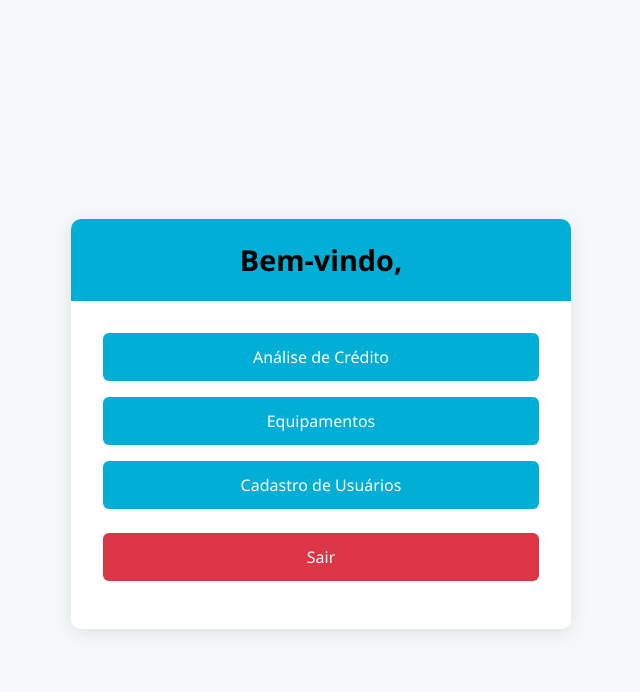
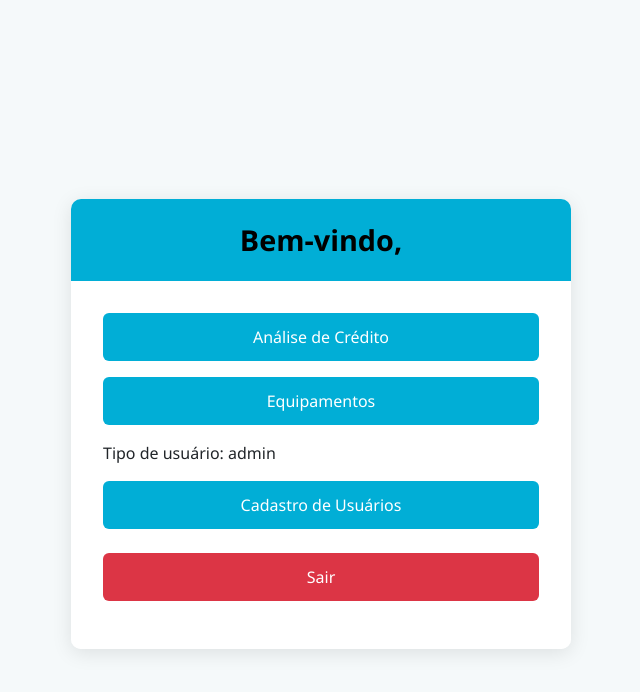
Before and after one commit to CarlosCassiano/ProjetoFinanceiro, a Flask app: page /inicial.html in a window 1280 px wide. Shown: the top 692 px of the page, without its empty margins (319-959 px from the left). Run offline with Flask 3, Linux system fonts and the light colour scheme; the visitor is signed in with stand-in values (Sample User, id 1).

Commit message:
Ajustado permissão de admin para criar usuarios, agora funcionando, deixado print do tipo de usuario na tela para futuros testes, proximo ajustar troca de senha usuarios e lista de usuarios

```diff
--- a/app.py
+++ b/app.py
@@ -38,7 +38,15 @@ def index():
 def inicial():
     if 'usuario_id' not in session:
         return redirect('/')
-    return render_template('inicial.html')
+
+    tipo_usuario = session.get('tipo_usuario')
+    nome_usuario = session.get('usuario_nome')
+
+    return render_template(
+        'inicial.html',
+        tipo_usuario=tipo_usuario,
+        nome_usuario=nome_usuario
+    )
 
 @app.route('/analise_credito')
 def analise_credito():
@@ -236,7 +244,7 @@ def consultar_tipos_equipamentos():
 
 ##############################################################################
 
-# Cadastrar usuario (ROTA ATUALIZADA)
+# Cadastrar usuario
 @app.route('/usuarios', methods=['POST'])
 def cadastrar_usuario():
     #Verifica se o usuario é admin
@@ -268,19 +276,19 @@ def cadastrar_usuario():
         'usuario': novo_usuario.as_dict()
     }), 201
 
-# Consultar usuarios (ROTA ATUALIZADA - Já estava correta)
+# Consultar usuarios
 @app.route('/usuarios', methods=['GET'])
 def consultar_usuarios():
     usuarios = UsuarioLogin.query.all()
     return jsonify([usuario.as_dict() for usuario in usuarios]), 200
 
-# Listar apenas um usuario (ROTA ATUALIZADA - Já estava correta)
+# Listar apenas um usuario
 @app.route('/usuarios/<uuid:usuario_id>', methods=['GET'])
 def consultar_usuario(usuario_id):
     usuario = UsuarioLogin.query.get_or_404(usuario_id)
     return jsonify(usuario.as_dict()), 200
 
-# Atualizar usuario (ROTA ATUALIZADA)
+# Atualizar usuario
 @app.route('/usuarios/<uuid:usuario_id>', methods=['PATCH'])
 def atualizar_usuario(usuario_id):
     usuario = UsuarioLogin.query.get_or_404(usuario_id)
@@ -300,7 +308,7 @@ def atualizar_usuario(usuario_id):
         'usuario': usuario.as_dict()
     }), 200
 
-# Deletar usuario (ROTA ATUALIZADA - Já estava correta)
+# Deletar usuario
 @app.route('/usuarios/<uuid:usuario_id>', methods=['DELETE'])
 def deletar_usuario(usuario_id):
     usuario = UsuarioLogin.query.get_or_404(usuario_id)
@@ -308,7 +316,7 @@ def deletar_usuario(usuario_id):
     db.session.commit()
     return jsonify({'message': 'Usuário deletado com sucesso!'}), 200
 
-# ROTA NOVA: Autenticação
+# Autenticação
 @app.route('/login', methods=['POST'])
 def login():
     data = request.get_json()
@@ -332,6 +340,7 @@ def login():
 
     return jsonify({'message': 'Credenciais inválidas'}), 401
 
+# Logout
 @app.route('/logout', methods=['POST'])
 def logout():
     # Remove os dados da sessão
@@ -341,6 +350,7 @@ def logout():
     return jsonify({'message': 'Logout realizado com sucesso', 'redirect': '/'}), 200
 
 
+
 if __name__ == '__main__':
     app.run(debug=False, host='0.0.0.0')
 
--- /dev/null
+++ b/static/js/scriptInicial.js
@@ -0,0 +1,20 @@
+
+    // Lógica de logout
+    document.getElementById('btnLogout').addEventListener('click', function() {
+        fetch('/logout', {
+            method: 'POST',
+            headers: {
+                'Content-Type': 'application/json'
+            }
+        })
+        .then(response => {
+            if (response.ok) {
+                sessionStorage.removeItem('usuario_nome');
+                sessionStorage.removeItem('tipo_usuario');
+                window.location.href = '/';
+            }
+        })
+        .catch(error => {
+            console.error('Erro ao fazer logout:', error);
+        });
+    });
--- a/templates/inicial.html
+++ b/templates/inicial.html
@@ -16,34 +16,15 @@
             <div class="card-body">
                 <a href="analise_credito" class="btn btn-primary mb-2 d-block">Análise de Crédito</a>
                 <a href="equipamentos" class="btn btn-primary mb-2 d-block">Equipamentos</a>
+                <p>Tipo de usuário: {{ tipo_usuario }}</p>
+                {% if tipo_usuario == 'admin' %}
                 <a href="cadastro-usuario" class="btn btn-primary mb-2 d-block">Cadastro de Usuários</a>
-                <button id="btnLogout" class="btn btn-danger mt-3 d-block">Sair</button>
+                {% endif %}
+                <button id="btnLogout"  class="btn btn-danger mt-3 d-block">Sair</button>
             </div>
         </div>
     </div>
 
-    <script>
-
-        document.getElementById('btnLogout').addEventListener('click', function() {
-    fetch('/logout', {
-        method: 'POST',
-        headers: {
-            'Content-Type': 'application/json'
-        }
-    })
-    .then(response => {
-        if (response.ok) {
-            // Limpa o sessionStorage/localStorage
-            sessionStorage.removeItem('usuario_nome');
-            sessionStorage.removeItem('tipo_usuario');
-            // Redireciona para a página de login
-            window.location.href = '/';
-        }
-    })
-    .catch(error => {
-        console.error('Erro ao fazer logout:', error);
-    });
-});
-    </script>
+    <script src="/static/js/scriptInicial.js"></script>
 </body>
 </html>
```
Also changed, not shown: 1 other file.
